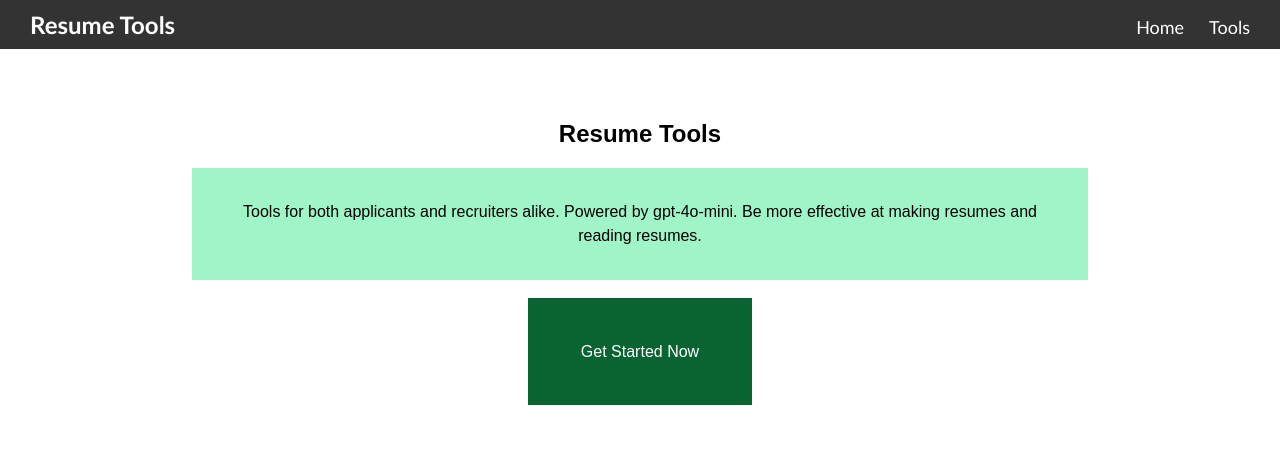
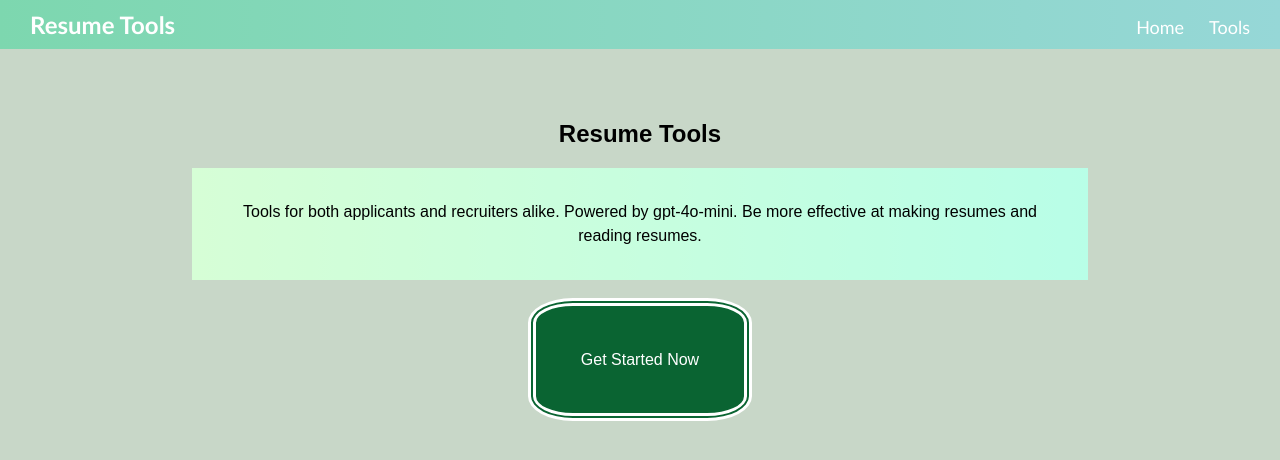
Before and after one commit to Swusan/Resume-App-HH25, a React (Create React App) app in the folder client/: page / in a window 1280 px wide. Shown: the top 460 px of the page. Built offline with nearby package versions, Linux system fonts and the light colour scheme.

Commit message:
Added gradients.
Added gradients to several elements and changed multiple colors.

• All gradients have been tested for high contrast.

```diff
--- a/client/src/App.css
+++ b/client/src/App.css
@@ -4,7 +4,7 @@
 }
 
 body {
-  background-color: rgba(200, 205, 200, 0);
+  background-color: rgba(200, 215, 200, 1);
   color: rgba(255, 255, 255, 1);
 }
 
@@ -35,27 +35,34 @@ input[type="file" i] {
 
 .button-request-style {
   width: 45%;
+  border-radius: 20%;
+  border-style: double;
+  border-width: 8px;
   animation: restore-button-request-style var(--state-transition-anim-time) ease-in forwards;
 }
 
-.button-request-style:active {
+.button-request-style:hover {
   animation: inverse-button-request-style var(--state-transition-anim-time) ease-in forwards;
 }
 
 @keyframes restore-button-request-style {
   0% {
     background-color: rgb(255, 255, 255);
+    border-color: rgb(10, 100, 50);
     color: rgb(10, 100, 50);
   }
   100% {
     background-color: rgb(10, 100, 50);
+    border-color: rgba(255, 255, 255, 1);
     color: rgb(255, 255, 255);
+
   }
 }
 
 @keyframes inverse-button-request-style {
   100% {
     background-color: rgb(255, 255, 255);
+    border-color: rgb(10, 100, 50);
     color: rgb(10, 100, 50);
   }
 }
@@ -130,6 +137,9 @@ input[type="file" i] {
 
   padding: 2.5vw;
   margin: 0px;
+
+  background: linear-gradient(270deg, rgba(160, 245, 200, 1) 0%, rgba(200, 245, 160, 1) 100%);
+  background-blend-mode: overlay;
 
   animation: load-text-box-anim var(--state-transition-anim-time) ease-in forwards;
 }
--- a/client/src/NavBar.css
+++ b/client/src/NavBar.css
@@ -12,6 +12,7 @@
     display: flex;
     justify-content: space-between;
     align-items: center;
+    background: linear-gradient(270deg, rgb(150, 215, 215) 0%, rgba(125, 215, 175, 1) 100%);
 }
 
 .nav-links {
```
